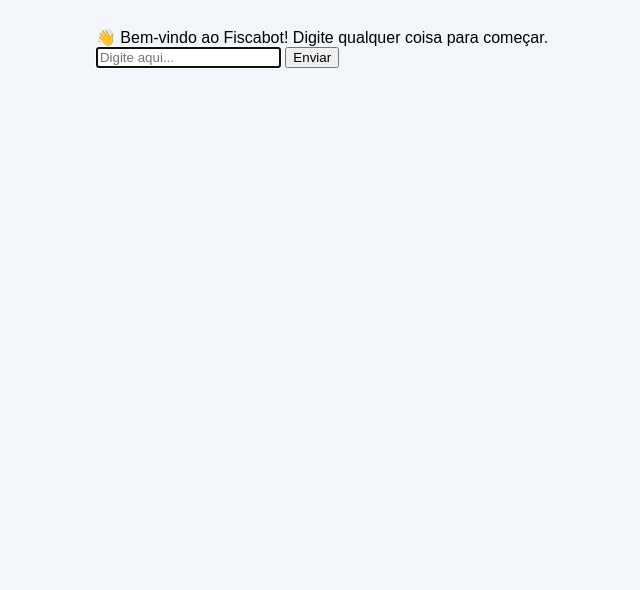
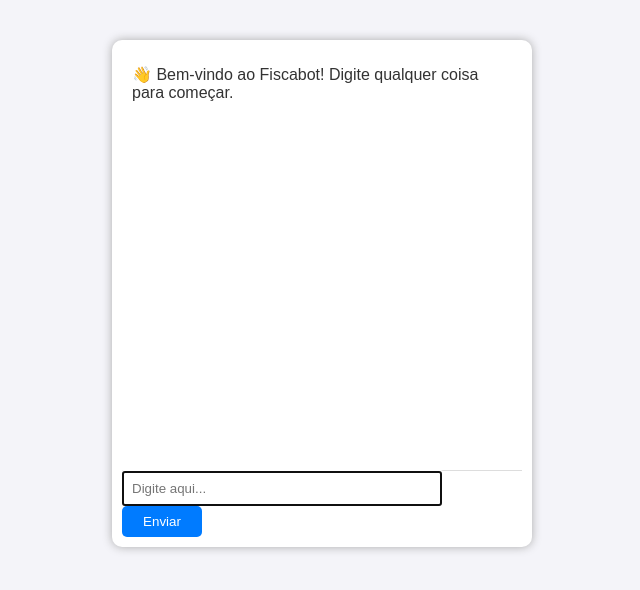
Before and after one commit to jonathas-1993/Chatbot, a website: page public/index.html in a window 1280 px wide. Shown: the whole page, without its empty margins (318-958 px from the left). Drawn offline with Linux system fonts and the light colour scheme.

Commit message:
Update style.css

```diff
--- a/public/style.css
+++ b/public/style.css
@@ -1,16 +1,52 @@
-body { font-family: Arial, Helvetica, sans-serif; background:#f2f6fb; display:flex; justify-content:center; padding:20px; }
-.chat-container { width:720px; background:#fff; border-radius:12px; padding:18px; box-shadow:0 6px 20px rgba(0,0,0,0.08); }
-h1 { margin:0 0 12px 0; font-size:20px; }
-.bot-bubble { background:#fbfbfb; border-left:4px solid #2b6cb0; padding:12px; border-radius:6px; margin-bottom:12px; }
-.options button { margin:6px 8px 6px 0; padding:8px 12px; border-radius:6px; border:1px solid #ccc; background:#fff; cursor:pointer; }
-.options button:hover { background:#eef6ff; }
-.form-row { margin:8px 0; }
-.form-row label { display:block; font-weight:600; margin-bottom:6px; }
-.form-row input[type="text"], .form-row input[type="datetime-local"], .form-row textarea, .form-row input[type="time"], .form-row input[type="date"] {
-  width:100%; padding:8px; border-radius:6px; border:1px solid #ddd;
+body {
+  font-family: Arial, sans-serif;
+  background: #f4f4f9;
+  margin: 0;
+  padding: 0;
 }
-.form-actions { margin-top:12px; }
-.form-actions button { padding:10px 14px; border-radius:6px; border:none; background:#2b6cb0; color:#fff; cursor:pointer; }
-.small { font-size:12px; color:#666; }
-#status-area { margin-top:12px; padding:10px; border-radius:6px; background:#f7fafc; border:1px dashed #cbd5e0; }
-img.report-photo { max-width:160px; margin:6px; border-radius:6px; border:1px solid #ddd; }
+
+#chat-container {
+  width: 400px;
+  margin: 40px auto;
+  background: #fff;
+  border-radius: 10px;
+  box-shadow: 0 0 10px #aaa;
+  padding: 10px;
+}
+
+#chat-box {
+  height: 400px;
+  overflow-y: auto;
+  padding: 10px;
+  border-bottom: 1px solid #ddd;
+}
+
+.user {
+  text-align: right;
+  color: #007bff;
+  margin: 5px 0;
+}
+
+.bot {
+  text-align: left;
+  color: #333;
+  margin: 5px 0;
+}
+
+#user-input {
+  width: 75%;
+  padding: 8px;
+}
+
+button {
+  width: 20%;
+  padding: 8px;
+  background: #007bff;
+  color: white;
+  border: none;
+  cursor: pointer;
+  border-radius: 5px;
+}
+button:hover {
+  background: #0056b3;
+}
```
